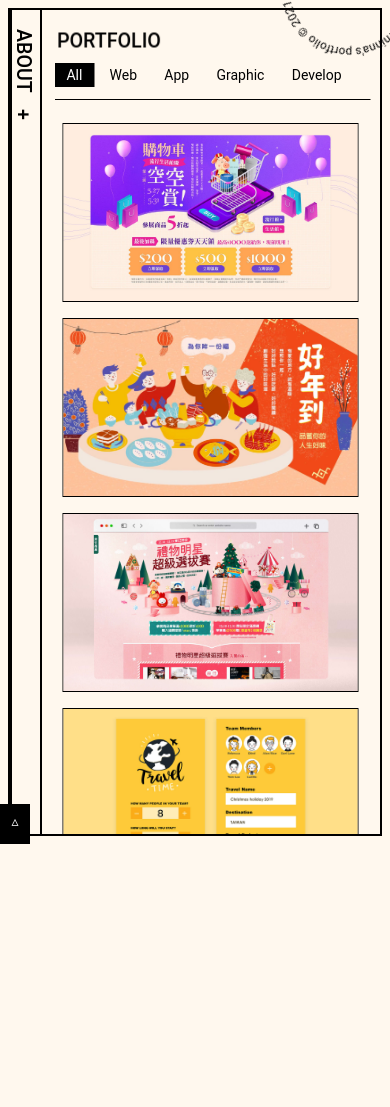
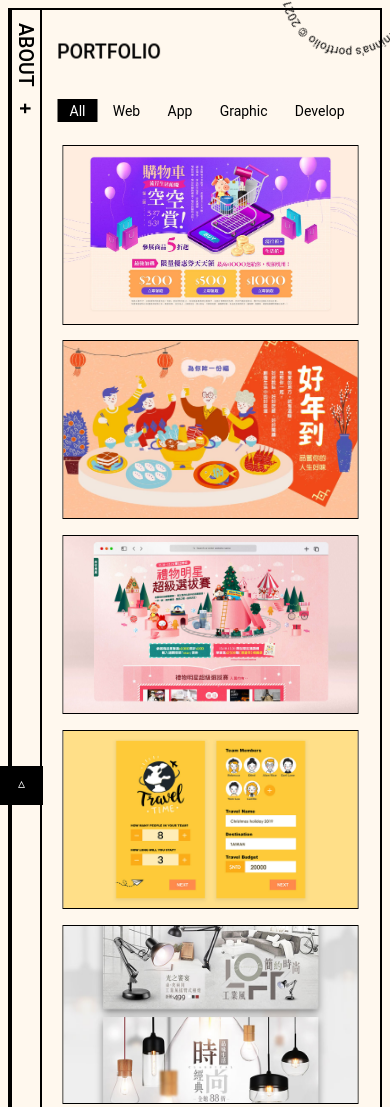
Before and after one commit to miiyi/miiyi.github.io, a plain HTML site: page portfolio/index.html in a window 390 px wide. Shown: the top 1107 px of the page. Before the commit the page ends 844 px from the top, so only its background shows below. Drawn offline with nearby package versions, Linux system fonts and the light colour scheme.

Commit message:
fix mobile

```diff
--- a/portfolio/css/portfolio.css
+++ b/portfolio/css/portfolio.css
@@ -238,6 +238,8 @@ p{
     z-index: -1;
 	animation: circle 30s linear infinite;
 	transform-origin:80px 80px;
+	pointer-events: none;
+
 }
 .circle svg{
 	display: block;
@@ -291,14 +293,20 @@ p{
 		font-size: 1.4rem;
 		padding: 3vw 0;
 		height: calc(100vh - 6vw - 4px);
-		position:sticky;
-		top: 2vw;
+		position:fixed;
+		top: 3vw;
 		transition-duration: 0.5s;
 		z-index: 10;
 
 	}
+	.about h2{
+		left: 3.5vw;
+	}
+	.portfolio h2{
+		right: 4vw;
+	}
 	.container{
-		height: calc(100vh - 4vw);
+		height: auto;
 		margin: 2vw;
 	}
 	.about , .work {
@@ -319,16 +327,17 @@ p{
 		height: 12vw;
 		transform: rotate(-90deg) translate(2vw, 4vw);
 		width: 2vw;
+		position: relative;
 
 	}
 	.nav{
-		top: 0;
+		/* top: 0;
 		height: 23vw;
 		align-items: end;
 		margin: -20vw 0 5vw 0;
 		position: sticky;
 		border-bottom: solid 1px;
-		z-index: 9;
+		z-index: 9; */
 		background: #fff8ee;
 	}
 	.nav li{
@@ -394,8 +403,9 @@ p{
 
 
 	#gotop {
-		width:30px;
-		height:40px;
+		width:11vw;
+		height:10vw;
+		bottom: 10vw;
 	}
 
 }
--- a/portfolio/css/style.css
+++ b/portfolio/css/style.css
@@ -239,8 +239,9 @@ ol li{
 		width: 1px;
 	}
 	#gotop {
-		width:30px;
-		height:40px;
+		width:11vw;
+		height:10vw;
+		bottom: 10vw;
 	}
 
 	html{
@@ -250,7 +251,7 @@ ol li{
 		font-size: 1.6rem;
 	}
 	.container{
-		height: calc(100vh - 6vw);
+		height: auto;
 		margin: 3vw;
 	}
 
@@ -336,7 +337,7 @@ ol li{
 }
 
 
-@media screen and ( max-width: 720px ){
+@media screen and ( max-width: 769px ){
 	.mixing{
 		flex-direction: column;
 		padding: 0;
```
Also changed, not shown: 1 other file.
